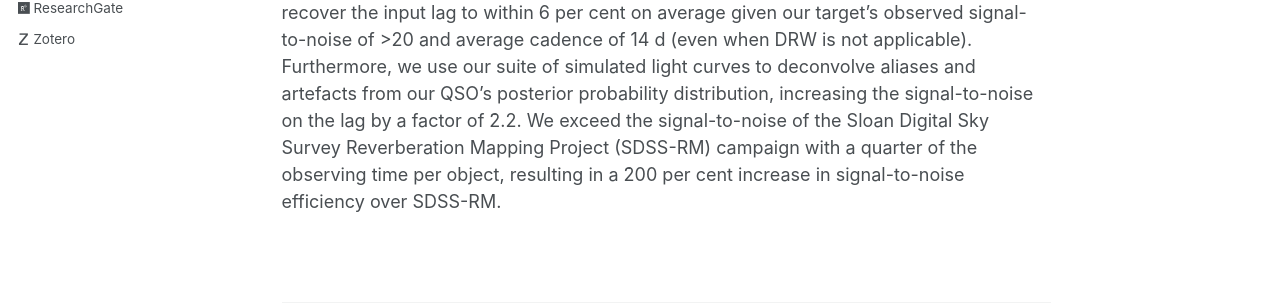
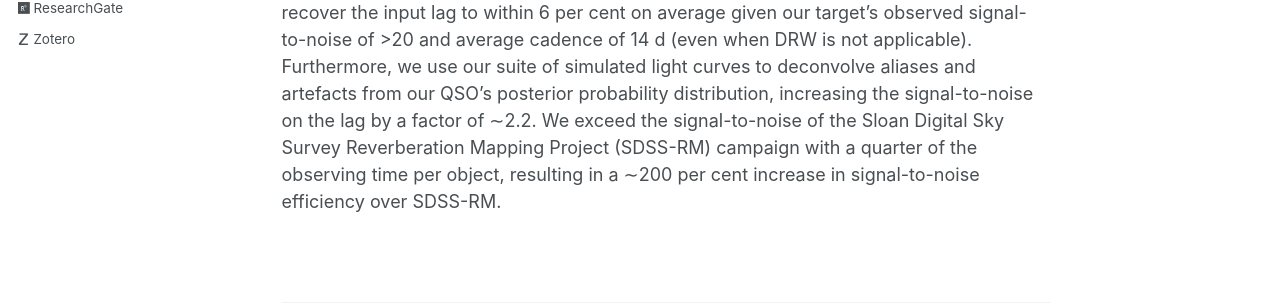
Before and after one commit to philastrophist/philastrophist.github.io, a Jekyll site: the page built from _publications/2020-03-00-The-performance-of-photometric-reverberation-mapping-at-high-redshift-and-the-reliability-of-damped-random-walk-models.md, in a window 1280 px wide and 1330 px high. Shown: the part 619-924 px from the top of the window. Built offline with Jekyll 4.4.1, drawn with Linux system fonts in a browser that asks for light colours; some web fonts are replaced; comment, search, counter and statistics services are not loaded; some of the changed text lies outside the part shown.

```diff
--- a/_publications/2020-03-00-The-performance-of-photometric-reverberation-mapping-at-high-redshift-and-the-reliability-of-damped-random-walk-models.md
+++ b/_publications/2020-03-00-The-performance-of-photometric-reverberation-mapping-at-high-redshift-and-the-reliability-of-damped-random-walk-models.md
@@ -26,7 +26,7 @@ given our target's observed signal-to-noise of \>20 and average cadence
 of 14 d (even when DRW is not applicable). Furthermore, we use our suite
 of simulated light curves to deconvolve aliases and artefacts from our
 QSO's posterior probability distribution, increasing the signal-to-noise
-on the lag by a factor of ̃2.2. We exceed the signal-to-noise of the
+on the lag by a factor of ∼2.2. We exceed the signal-to-noise of the
 Sloan Digital Sky Survey Reverberation Mapping Project (SDSS-RM)
 campaign with a quarter of the observing time per object, resulting in a
-̃200 per cent increase in signal-to-noise efficiency over SDSS-RM.
+∼200 per cent increase in signal-to-noise efficiency over SDSS-RM.
```
Also changed, not shown: 2 other files.
